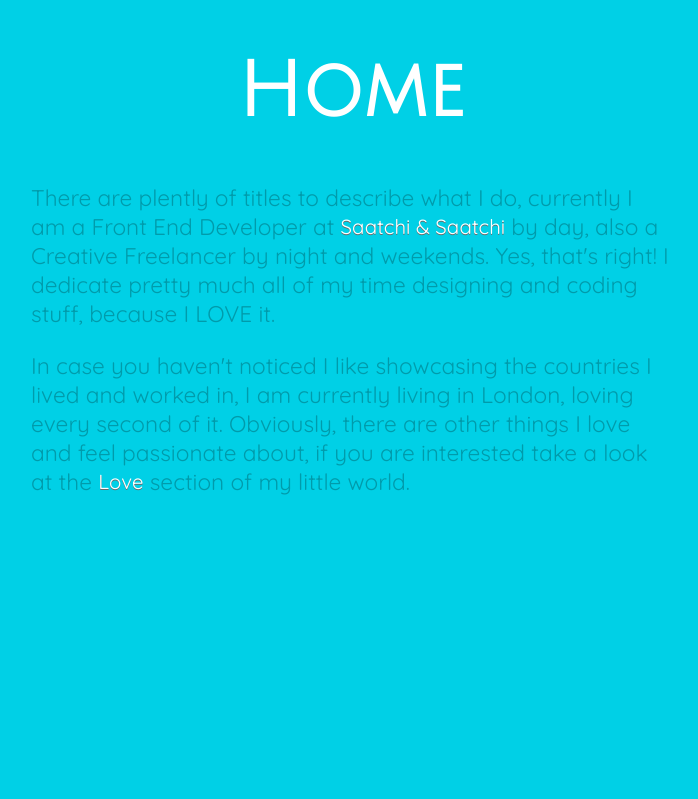
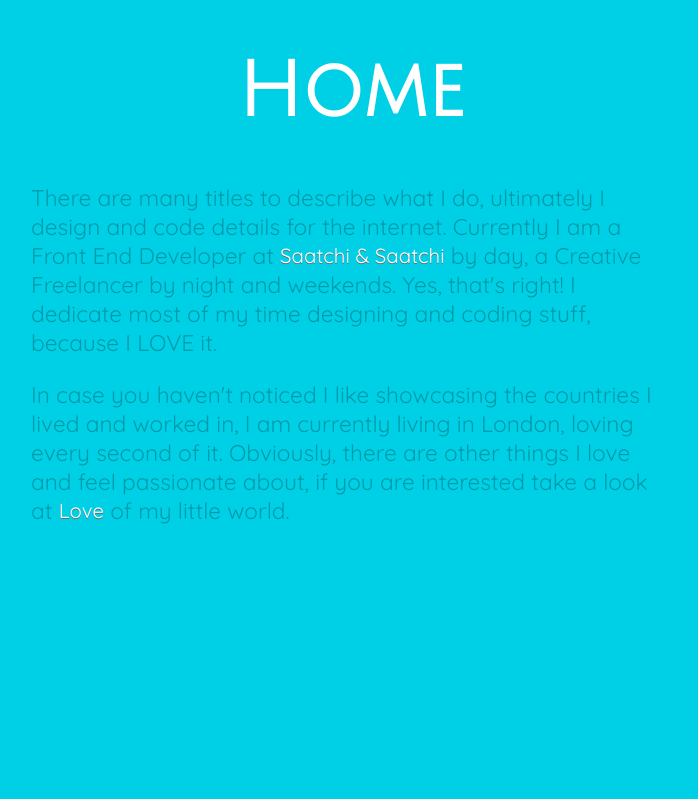
Before and after one commit to chloekaianlam/Portfolio-Site, a PHP site: page / in a window 1280 px wide. Shown: the top 799 px of the page, without its empty margins (289-987 px from the left). Run offline with PHP 8.4, Linux system fonts and the light colour scheme; style sheets or scripts are compiled from the project's sources; some libraries are stand-ins or nearby versions; some web fonts are replaced.

Commit message:
Vectors and backup

```diff
--- a/index.php
+++ b/index.php
@@ -7,9 +7,11 @@
 		<div class="content">
 			<h1>Home</h1>
 
-			<p>There are plently of titles to describe what I do, currently I am a Front End Developer at <a href="#" data-hover="Saatchi &amp; Saatchi">Saatchi &amp; Saatchi</a> by day, also a Creative Freelancer by night and weekends. Yes, that's right! I dedicate pretty much all of my time designing and coding stuff, because I LOVE it.</p>
-			<p>In case you haven't noticed I like showcasing the countries I lived and worked in, I am currently living in London, loving every second of it. Obviously, there are other things I love and feel passionate about, if you are interested take a look at the <a href="#" data-hover="Love">Love</a> section of my little world.</p>
+			<p>There are many titles to describe what I do, ultimately I design and code details for the internet. Currently I am a Front End Developer at <a href="#" data-hover="Saatchi &amp; Saatchi">Saatchi &amp; Saatchi</a> by day, a Creative Freelancer by night and weekends. Yes, that's right! I dedicate most of my time designing and coding stuff, because I LOVE it.</p>
+			<p>In case you haven't noticed I like showcasing the countries I lived and worked in, I am currently living in London, loving every second of it. Obviously, there are other things I love and feel passionate about, if you are interested take a look at <a href="#" data-hover="Love">Love</a> of my little world.</p>
 		</div>
+
+		<figure></figure>
 
 	</article>
 
@@ -22,6 +24,8 @@
 			<p>In case you haven't noticed I like showcasing the countries I lived and worked in, I am currently living in London, loving every second of it. Obviously, there are other things I love and feel passionate about, if you are interested take a look at the <a href="#">Love</a> section of my little world.</p>
 		</div>
 
+		<figure></figure>
+
 	</article>
 
 	<article class="love" data-page="love" data-colour="orange">
@@ -32,6 +36,8 @@
 			<p>There are plently of titles to describe what I do, currently I am a Front End Developer at <a href="#">Saatchi &amp; Saatchi</a> by day, also a Creative Freelancer by night and weekends. Yes, that's right! I dedicate pretty much all of my time designing and coding stuff, because I LOVE it.</p>
 			<p>In case you haven't noticed I like showcasing the countries I lived and worked in, I am currently living in London, loving every second of it. Obviously, there are other things I love and feel passionate about, if you are interested take a look at the <a href="#">Love</a> section of my little world.</p>
 		</div>
+
+		<figure></figure>
 
 	</article>
 
@@ -44,6 +50,8 @@
 			<p>In case you haven't noticed I like showcasing the countries I lived and worked in, I am currently living in London, loving every second of it. Obviously, there are other things I love and feel passionate about, if you are interested take a look at the <a href="#">Love</a> section of my little world.</p>
 		</div>
 
+		<figure></figure>
+
 	</article>
 
 </section>
```
Also changed, not shown: assets/css/less/style.less (+0 -13 lines), assets/image/background/air-balloon-illustration.png (added), assets/image/background/badges/picture.jpg (added), assets/image/background/badges/readme.txt (added), assets/image/background/badges/vintage_badges.jpg (added), 3 other files.
